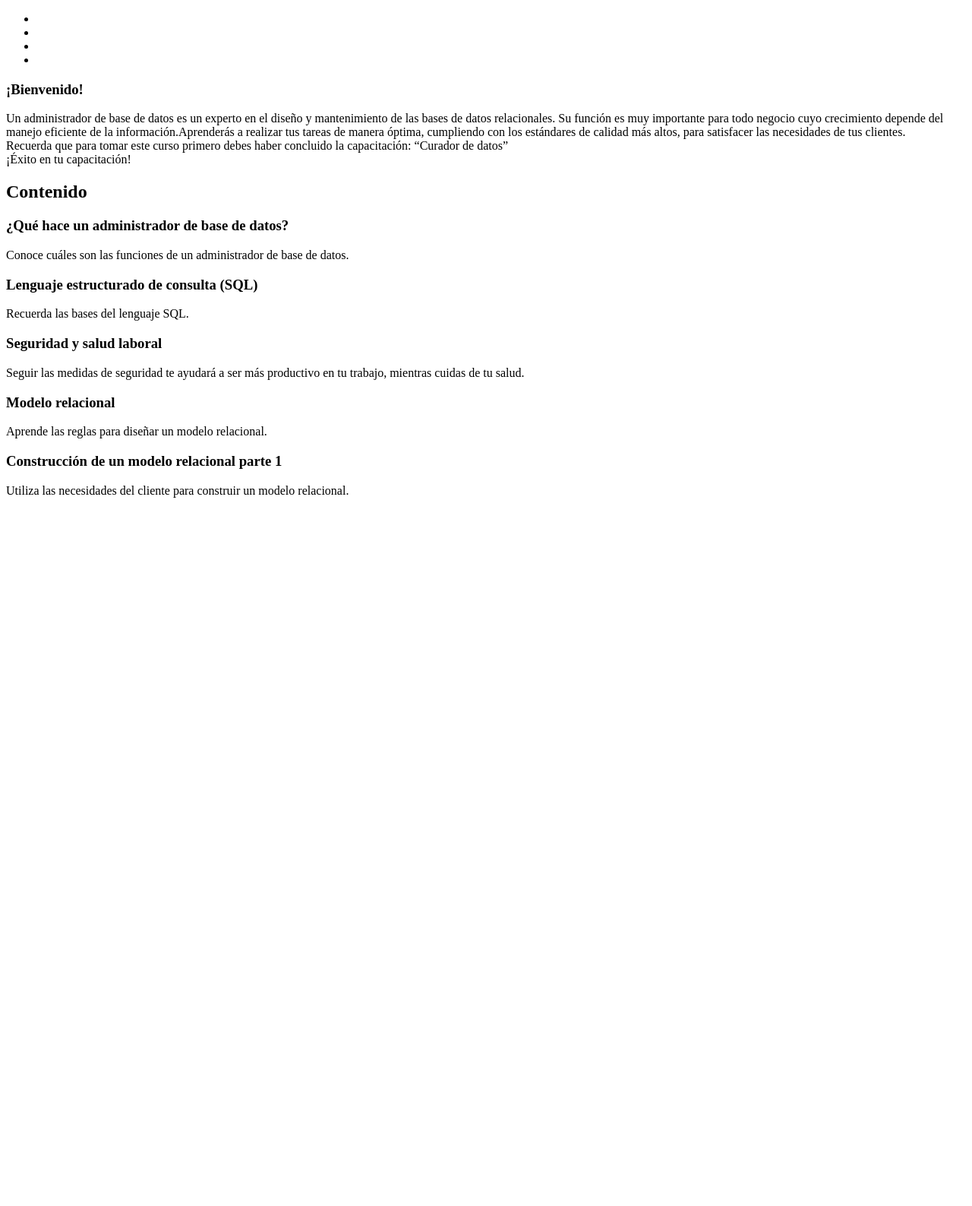
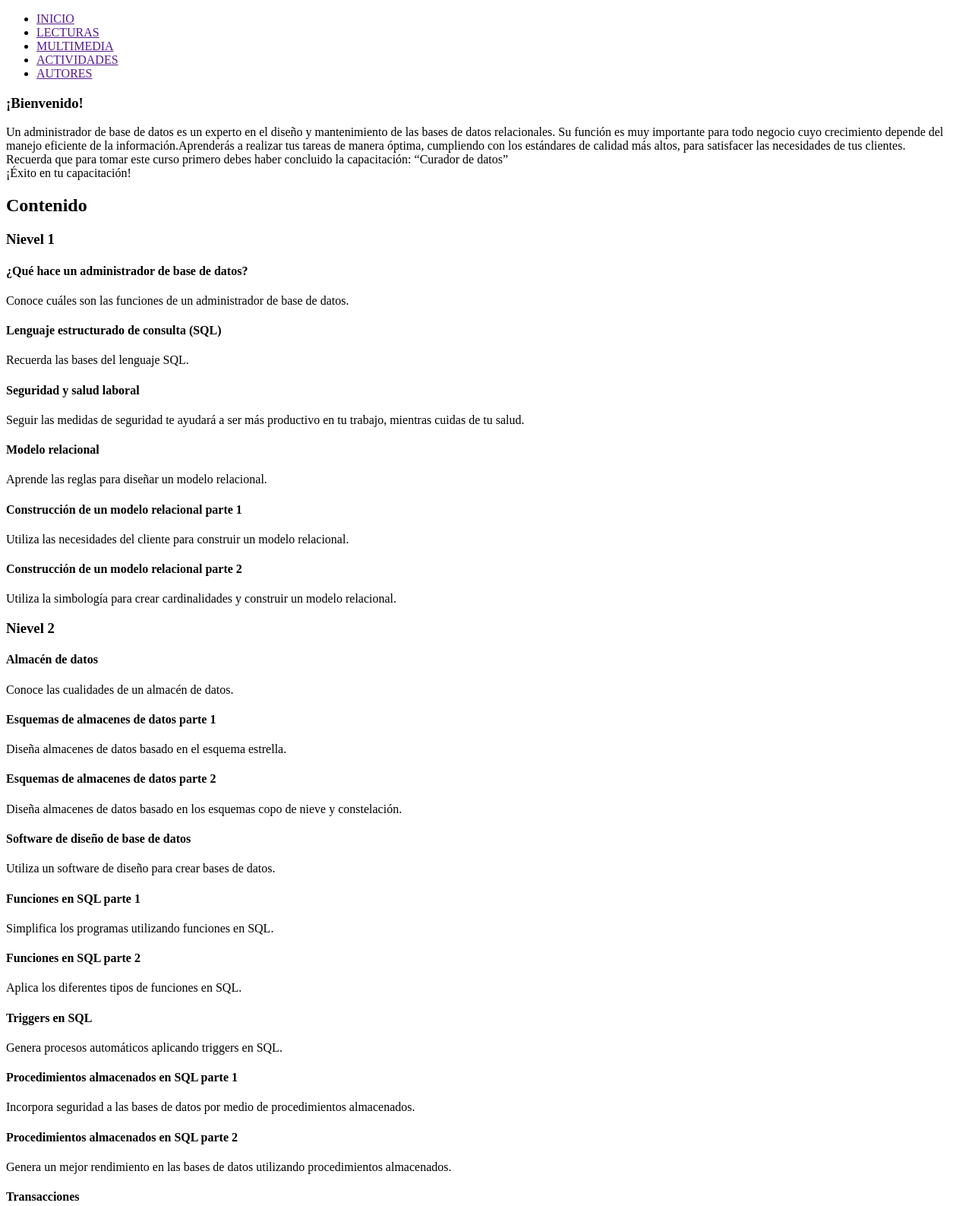
Before and after one commit to gsuscastellanos/Fase-3, a plain HTML site: page index.html in a window 1280 px wide. Shown: the top 1587 px of the page at 76% size. Before the commit the page ends 800 px from the top, so only its background shows below. Drawn offline with Linux system fonts and the light colour scheme.

Commit message:
Update index.html

```diff
--- a/index.html
+++ b/index.html
@@ -11,10 +11,11 @@
 			</hgrup>
 			<nav>
 			<ul>
-				<li><a href=""></a></li>
-				<li><a href=""></a></li>
-				<li><a href=""></a></li>
-				<li><a href=""></a></li>
+				<li><a href="">INICIO</a></li>
+				<li><a href="">LECTURAS</a></li>
+				<li><a href="">MULTIMEDIA</a></li>
+				<li><a href="">ACTIVIDADES</a></li>
+				<li><a href="">AUTORES</a></li>
 			</ul>
 		</nav>
 	</header>
@@ -22,28 +23,74 @@
 			<div id='textoPr'>
 				<article>
 					<h1>¡Bienvenido!</h1>
+
 					<p>Un administrador de base de datos es un experto en el diseño y mantenimiento de las bases de datos relacionales. Su función es muy importante para todo negocio cuyo crecimiento depende del manejo eficiente de la información.Aprenderás a realizar tus tareas de manera óptima, cumpliendo con los estándares de calidad más altos, para satisfacer las necesidades de tus clientes.
 					<br>Recuerda que para tomar este curso primero debes haber concluido la capacitación: “Curador de datos”
 					<br>¡Éxito en tu capacitación!</p>
 
 					<h2>Contenido</h2>
 
-					<h3>¿Qué hace un administrador de base de datos?</h3>
+					<h3>Nievel 1</h3>
+					<h4>¿Qué hace un administrador de base de datos?</h4>
 					<p>Conoce cuáles son las funciones de un administrador de base de datos.</p>
+					<h4>Lenguaje estructurado de consulta (SQL)</h4>
+					<p>Recuerda las bases del lenguaje SQL.</p>
+					<h4>Seguridad y salud laboral</h4>
+					<p>Seguir las medidas de seguridad te ayudará a ser más productivo en tu trabajo, mientras cuidas de tu salud.</p>
+					<h4>Modelo relacional</h4>
+					<p>Aprende las reglas para diseñar un modelo relacional.</p>
+					<h4>Construcción de un modelo relacional parte 1</h4>
+					<p>Utiliza las necesidades del cliente para construir un modelo relacional.</p>
+					<h4>Construcción de un modelo relacional parte 2</h4>
+					<p>Utiliza la simbología para crear cardinalidades y construir un modelo relacional.</p>
 
-					<h3>Lenguaje estructurado de consulta (SQL)</h3>
-					<p>Recuerda las bases del lenguaje SQL.</p>
+					<h3>Nievel 2</h3>
+					<h4>Almacén de datos</h4>
+					<p>Conoce las cualidades de un almacén de datos.</p>
+					<h4>Esquemas de almacenes de datos parte 1</h4>
+					<p>Diseña almacenes de datos basado en el esquema estrella.</p>
+					<h4>Esquemas de almacenes de datos parte 2</h4>
+					<p>Diseña almacenes de datos basado en los esquemas copo de nieve y constelación.</p>
+					<h4>Software de diseño de base de datos</h4>
+					<p>Utiliza un software de diseño para crear bases de datos.</p>
+					<h4>Funciones en SQL parte 1</h4>
+					<p>Simplifica los programas utilizando funciones en SQL.</p>
+					<h4>Funciones en SQL parte 2</h4>
+					<p>Aplica los diferentes tipos de funciones en SQL.</p>
+					<h4>Triggers en SQL</h4>
+					<p>Genera procesos automáticos aplicando triggers en SQL.</p>
+					<h4>Procedimientos almacenados en SQL parte 1</h4>
+					<p>Incorpora seguridad a las bases de datos por medio de procedimientos almacenados.</p>
+					<h4>Procedimientos almacenados en SQL parte 2</h4>
+					<p>Genera un mejor rendimiento en las bases de datos utilizando procedimientos almacenados.</p>
+					<h4>Transacciones</h4>
+					<p>Evalúa si un conjunto de instrucciones se ejecutan al 100% usando transacciones.</p>
+					<h4>Consultas en SQL - Distinct</h4>
+					<p>Eliminar registros repetidos en una consulta SQL aplicando la función DISTINCT.</p>
+					<h4>Consultas en SQL - Subconsultas</h4>
+					<p>Selecciona información dentro de una consulta utilizando sub-consultas</p>
+					<h4>Consultas en SQL - Into</h4>
+					<p>Guarda consultas en tablas nuevas utilizando la instrucción INTO.</p>
+					<h4>Consultas en SQL - Group by</h4>
+					<p>Agrupa resultados de operaciones aritméticas por medio de la función GROUP BY</p>
 
-					<h3>Seguridad y salud laboral</h3>
-					<p>Seguir las medidas de seguridad te ayudará a ser más productivo en tu trabajo, mientras cuidas de tu salud.</p>
+					<h3>Nivel 3</h3>
+					<h4>ETL - Extracción de datos en data warehouse</h4>
+					<p>Extrae información de una base de datos utilizando un software de business intelligence.</p>
+					<h4>ETL - Transformación de datos en data warehouse</h4>
+					<p>Transforma información de una base de datos utilizando un software de business intelligence.</p>
+					<h4>ETL - Carga de datos en data warehouse</h4>
+					<p>Carga información a un almacén de datos utilizando un software de business intelligence.</p>
+					<h4>Cubo OLAP</h4>
+					<p>Aprende los usos y las características de los cubos OLAP.</p>
+					<h4>Creación de cubos OLAP</h4>
+					<p>Crea un cubo OLAP con ayuda del software business intelligence.</p>
 
-					<h3>Modelo relacional</h3>
-					<p>Aprende las reglas para diseñar un modelo relacional.</p>
-
-					<h3>Construcción de un modelo relacional parte 1</h3>
-					<p>Utiliza las necesidades del cliente para construir un modelo relacional.</p>
-
-
+					<h3>Nivel 4</h3>
+					<h4>Índices</h4>
+					<p>Ordena y optimiza las consultas creando índices en las tablas de las bases de datos.</p>
+					<h4>Profesionalización</h4>
+					<p>Mejora y actualiza tus actividades como administrador de bases de datos.</p>
 
 
 				</article>
```
